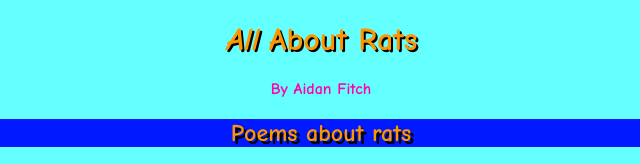
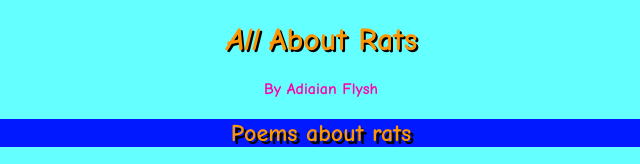
Before and after one commit to KnotHuman181/AllAboutRats, a plain HTML site: page index.html in a window 1280 px wide. Shown: the top 164 px of the page, 319-959 px from the left. Drawn offline with Linux system fonts and the light colour scheme.

Commit message:
Update index.html

```diff
--- a/index.html
+++ b/index.html
@@ -54,7 +54,7 @@
 
   </style>
   <center><h1 id= "Top"> <em>All</em> About Rats</h1>
-    <h4>By Aidan Fitch</h4></center>
+    <h4>By Adiaian Flysh</h4></center>
 
     <center>
     <H2>Poems about rats</h2>
```
